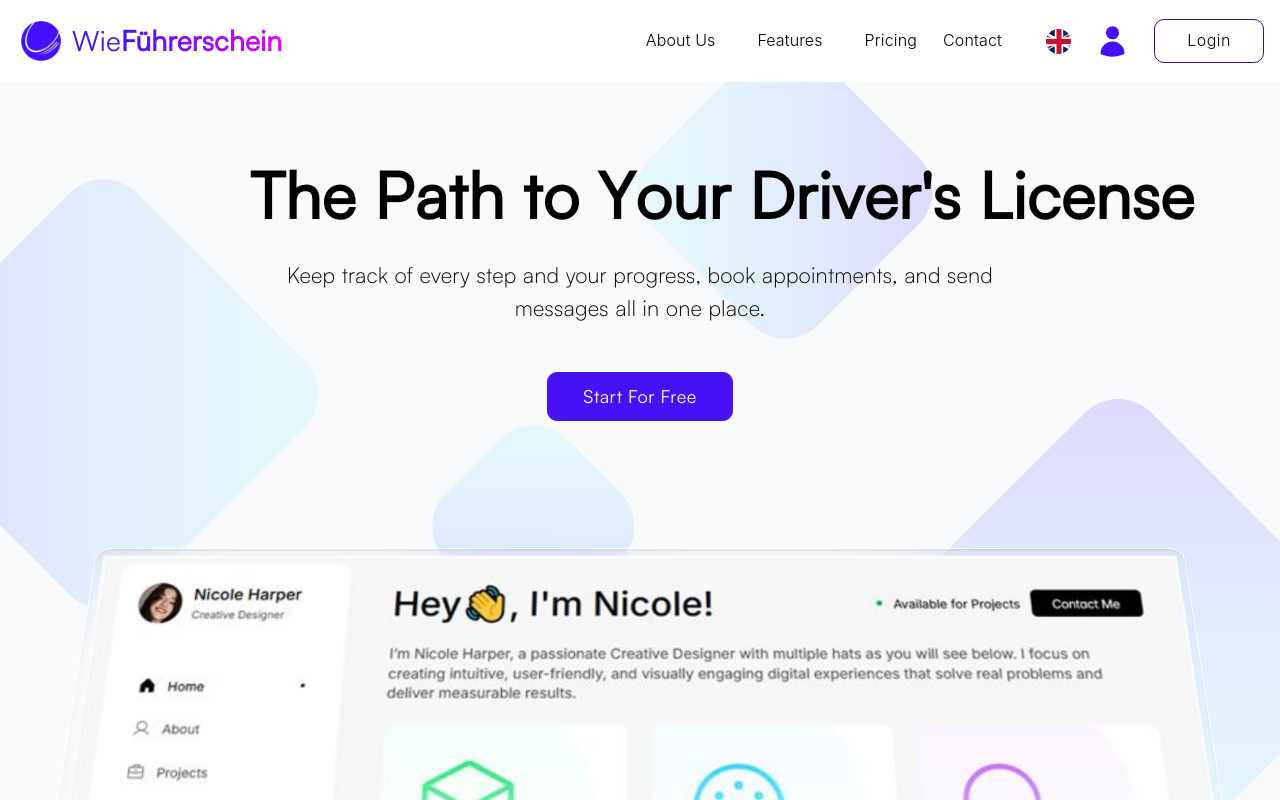
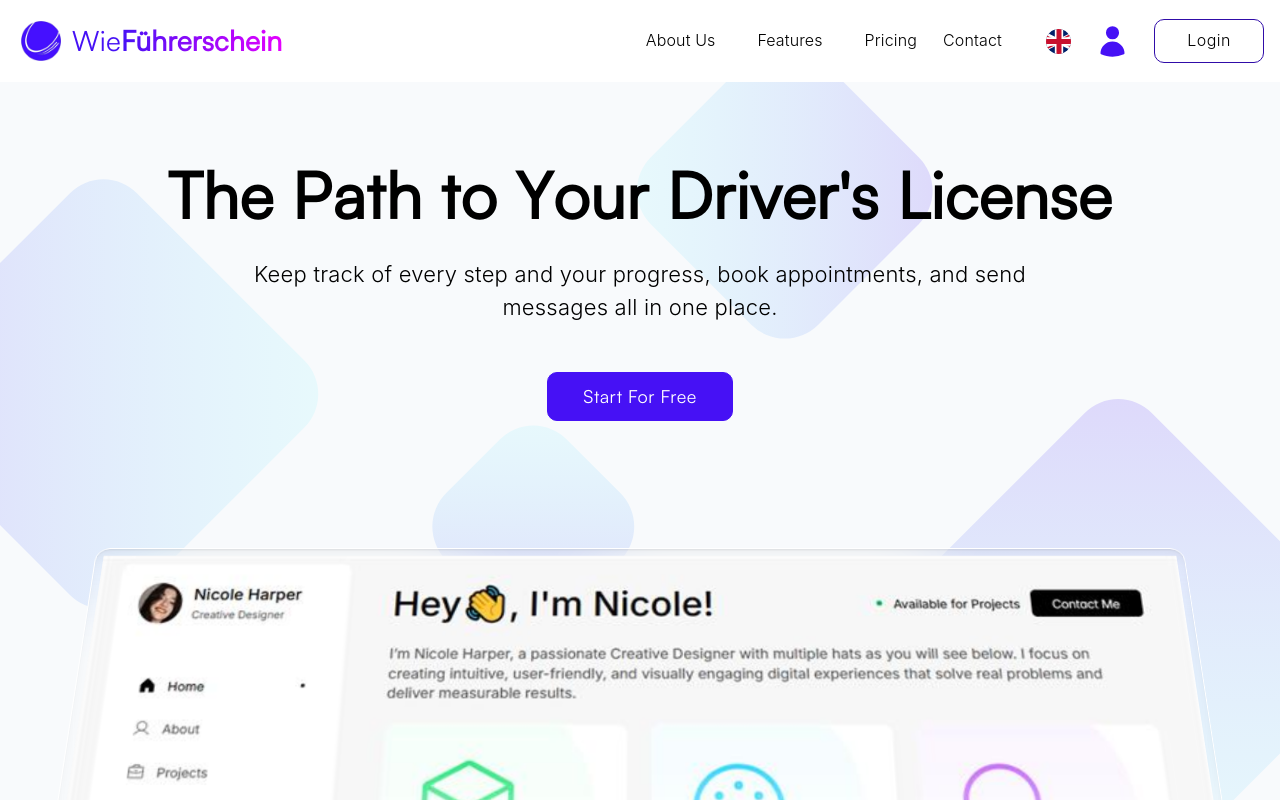
Before and after one commit to ghaffar02/how-drive, a Next.js app: page /en/home in a window 1280 px wide. Shown: the top 800 px of the page. Built offline with nearby package versions, Linux system fonts and the light colour scheme; some icons are missing.

Commit message:
added font family in hero description

```diff
--- a/src/components/home/Hero.tsx
+++ b/src/components/home/Hero.tsx
@@ -2,15 +2,11 @@
 import {motion, Variants, useScroll, useTransform} from 'framer-motion';
 import {Box, Button, Typography} from '@mui/material';
 import Image from 'next/image';
-import { useTranslations } from 'next-intl';
-
+import {useTranslations} from 'next-intl';
 import heroImage from '@/assets/pngs/heroimage.jpeg';
 
 export default function Hero() {
-
- const t = useTranslations('Hero');
-
-  // const text = 'Der Weg zum Führerschein';
+  const t = useTranslations('Hero');
   const text = t('title');
   const {scrollY} = useScroll();
 
@@ -57,7 +53,6 @@ export default function Hero() {
             <Typography
               sx={{
                 width: '100%',
-                maxWidth: {xs: '330px', sm: '780px'},
                 lineHeight: {xs: '58px', md: '100%'},
                 color: '#000',
                 fontSize: {xs: '48px', md: '56px', lg: '64px'},
@@ -95,7 +90,8 @@ export default function Hero() {
               maxWidth: {sm: '780px'},
               color: '#000',
               fontSize: {xs: '18px', md: '20px', lg: '22px'},
-              fontFamily: 'Satoshi300 !important'
+              fontFamily: '"Inter", sans-serif  !important',
+              fontWeight: '300'
             }}
           >
             {t('description')}
@@ -133,7 +129,7 @@ export default function Hero() {
                 }
               }}
             >
-               {t('button')}
+              {t('button')}
             </Button>
           </Box>
           <Box
@@ -147,7 +143,6 @@ export default function Hero() {
               maxWidth: {xs: '865px', md: '1025px', lg: '1400px'},
               minWidth: '665px',
               mx: 'auto',
-              // margin: '0 70%',
               padding: '0 30px',
               width: '100%'
             }}
```
